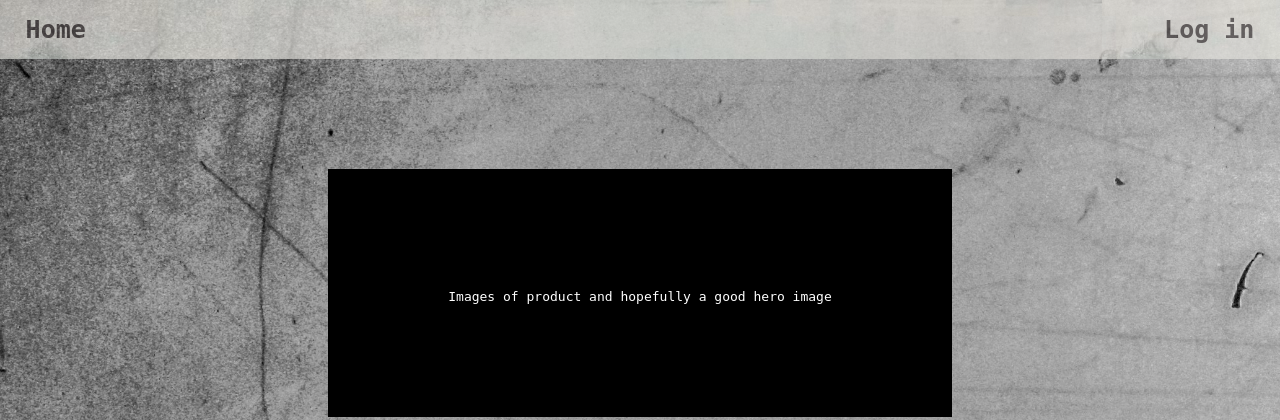
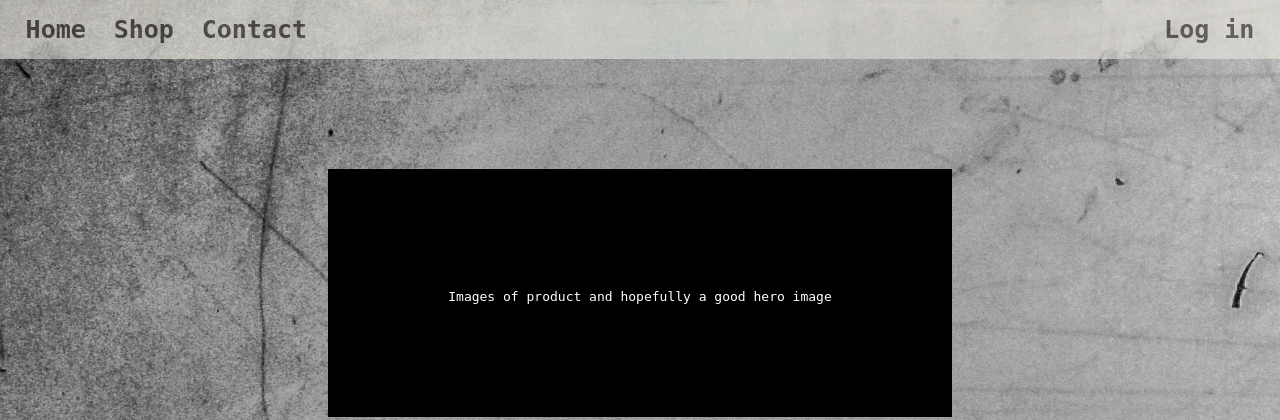
Before and after one commit to EldinKecap/Web-Programming-SITE, a PHP site: page / in a window 1280 px wide. Shown: the top 420 px of the page. Run offline with PHP 8.4, Linux system fonts and the light colour scheme.

Commit message:
added more options to the menu bar

```diff
--- a/includes/header.php
+++ b/includes/header.php
@@ -20,9 +20,13 @@
 <body>
    <header>
        <nav>
-          <div id="home"><a href="./index.php" >Home</a></div>
+            <div id="home">
+                    <a href="./index.php" >Home</a>
+                    <a href="shop.php">Shop</a>
+                    <a href="">Contact</a>
+
+            </div>
            <a href="./login.php" id='login'>Log in</a>
-
                <img src="./styles/images/Icons8-Ios7-Very-Basic-Settings-Filled.ico" alt="Settings" id='settingsIcon'>
                <div class = "settingsMenu " >
                    <li>Delete account</li>
--- a/styles/headerBodyFooterStyles.css
+++ b/styles/headerBodyFooterStyles.css
@@ -32,6 +32,10 @@ nav{
 
 #home{
     flex-grow: 15;
+
+}
+#home a {
+    padding-right: 20px;
 }
 
 #settingsIcon{
```
